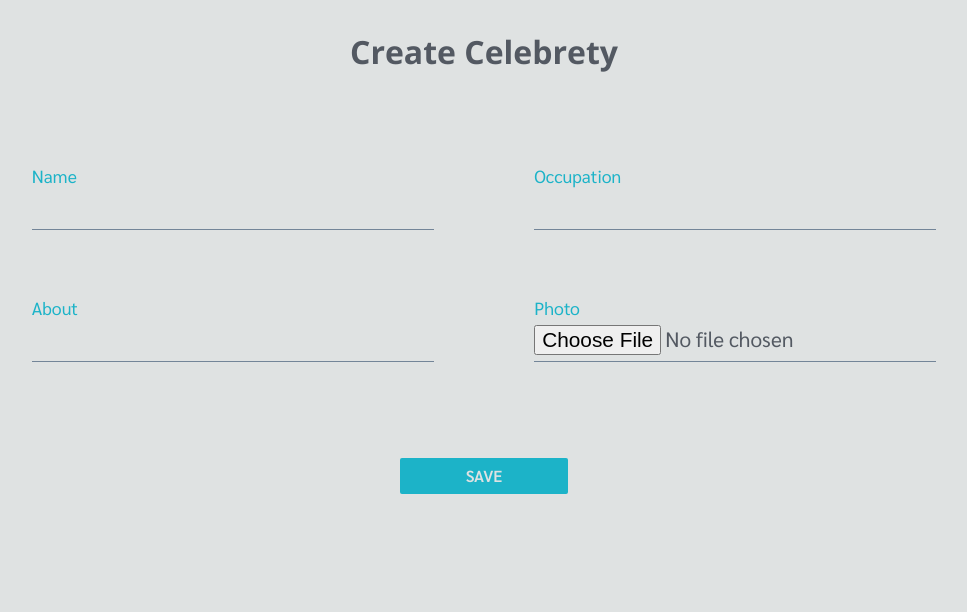
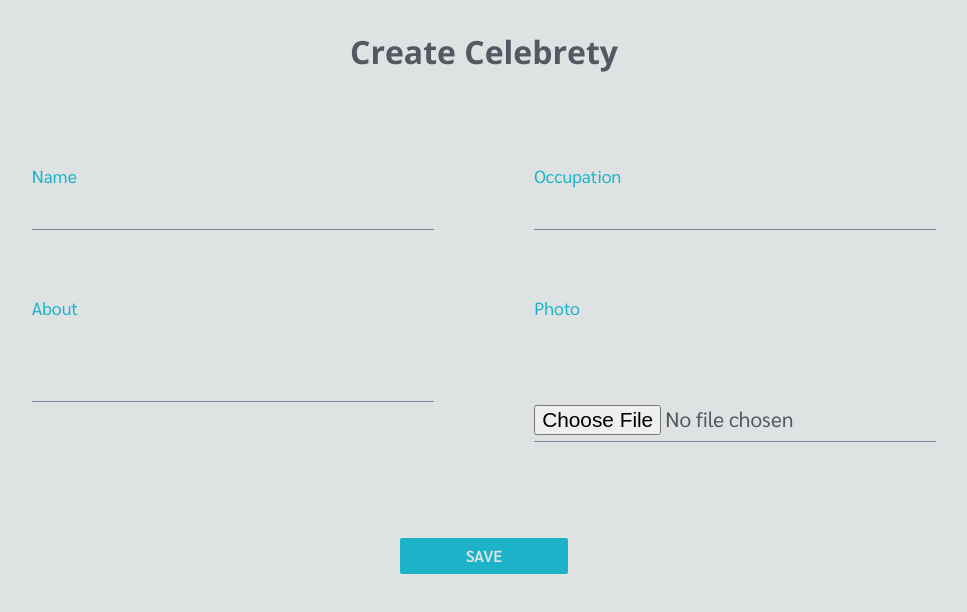
Before and after one commit to Georgge/fixter-movie-project, a React (Create React App) app in the folder client/: page /celebrities/create in a window 1280 px wide. Shown: the top 612 px of the page, without its empty margins (156-1123 px from the left). Built offline with nearby package versions, Linux system fonts and the light colour scheme.

Commit message:
updating celebrities

```diff
--- a/client/development/stylus/style.styl
+++ b/client/development/stylus/style.styl
@@ -97,6 +97,14 @@
   justify-content: flex-start
   padding: $generalPadding
   margin-bottom: ($generalMargin * 7)
+
+  &-photo
+    width: 100%
+    >div
+      width: 80px
+      height: 80px
+      background-size: cover
+      background-position: center
 
   &-in-select
     width: 100%
--- a/client/src/App.css
+++ b/client/src/App.css
@@ -70,6 +70,15 @@ a {
   justify-content: flex-start;
   padding: 12px;
   margin-bottom: 42px;
+}
+.field-photo {
+  width: 100%;
+}
+.field-photo >div {
+  width: 80px;
+  height: 80px;
+  background-size: cover;
+  background-position: center;
 }
 .field-in-select {
   width: 100%;
--- a/client/src/App.js
+++ b/client/src/App.js
@@ -6,6 +6,7 @@ import { CreateCelebrety } from './views/CreateCelebrety';
 import { CelebrityList } from './views/CelebrityList';
 import { CelebrityDetail } from './views/CelebrityDetail';
 import { CreateMovie } from './views/CreateMovie';
+import { ModifyCelebrity } from './views/ModifyCelebrity';
 import { MovieList } from './views/MovieList';
 import { MovieDatail } from './views/MovieDatail';
 import './App.css';
@@ -19,6 +20,7 @@ class App extends Component {
             <Route exact path="/" component={Home} />
             <Route exact path="/celebrities/create" component={CreateCelebrety} />
             <Route exact path="/celebrities" component={CelebrityList} />
+            <Route path="/celebrities/update/:id" component={ModifyCelebrity} />
             <Route path="/celebrities/:id" component={CelebrityDetail} />
             <Route exact path="/movies/create" component={CreateMovie} />
             <Route exact path="/movies" component={MovieList} />
--- a/client/src/componets/CelebrityForm.js
+++ b/client/src/componets/CelebrityForm.js
@@ -44,6 +44,13 @@ export const CelebrityForm = ({ state, handleChange }) => (
     <div className="field">
       <label htmlFor="photo" className="field-label">
         Photo
+        <div className="field-photo">
+          {
+            typeof state.photo === 'string' && state.photo !== ''
+              ? <div style={{ backgroundImage: `url(${state.photo})` }} />
+              : <div />
+          }
+        </div>
         <input
           type="file"
           name="photo"
```
Also changed, not shown: 2 other files (tests, documents, lock files or other folders).
